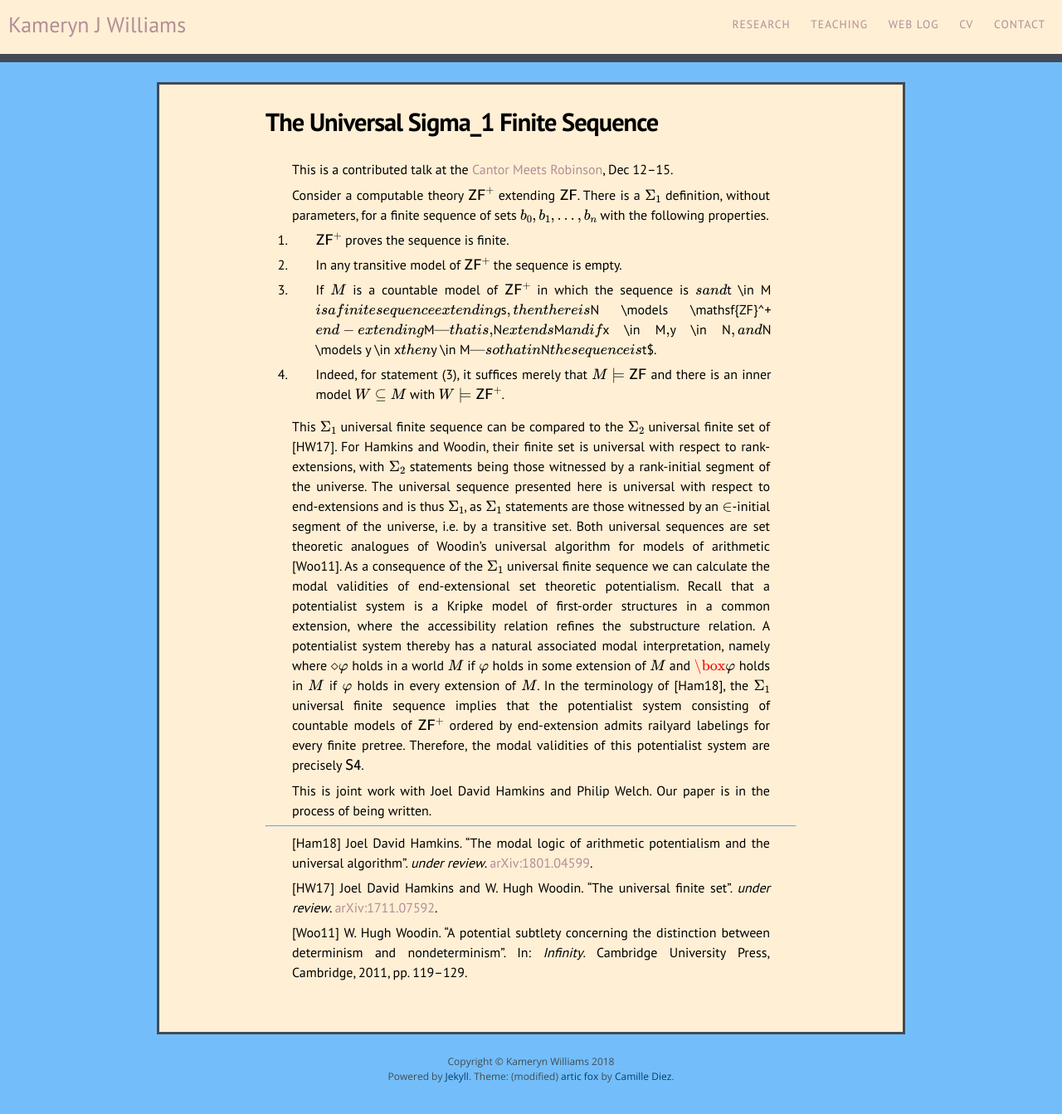
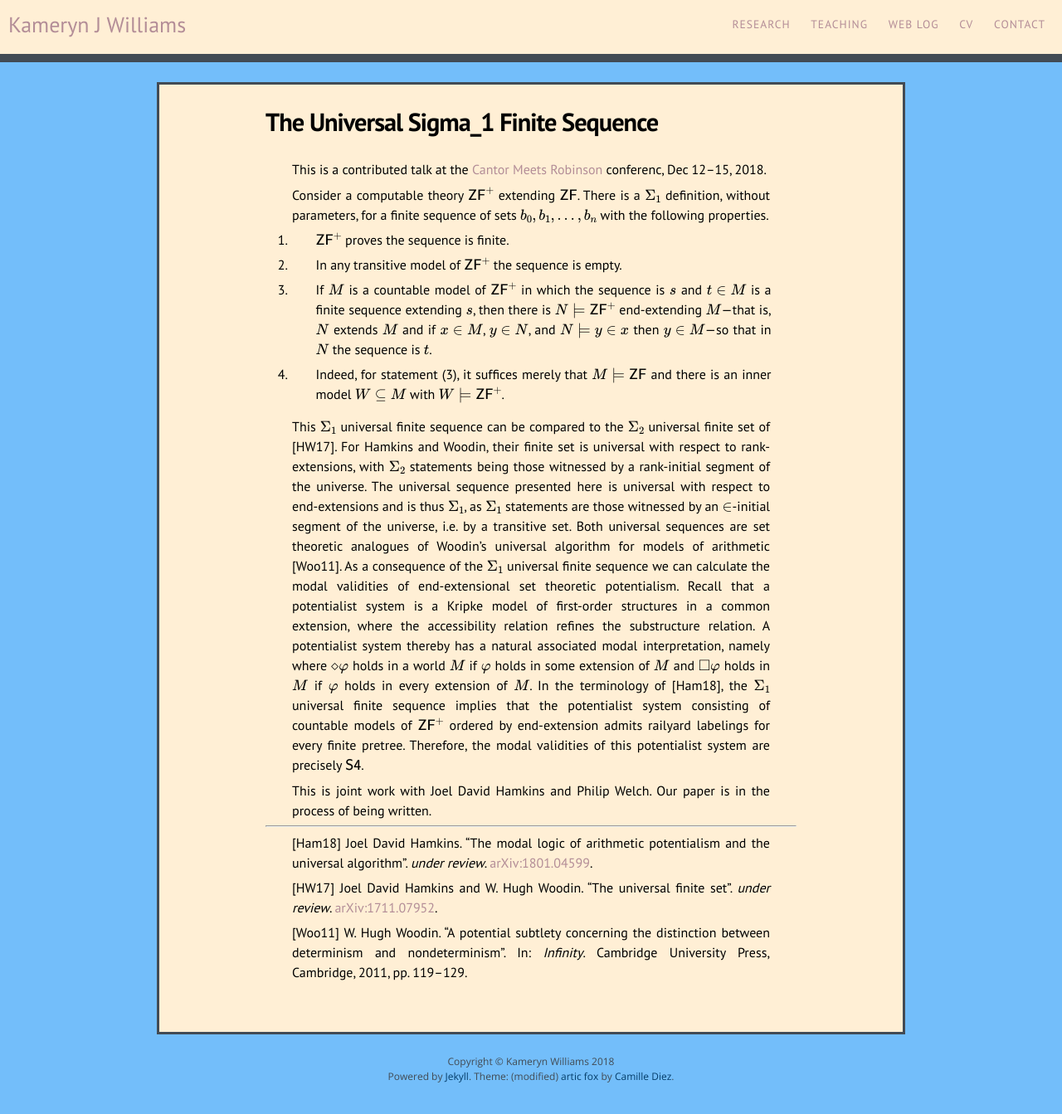
Before and after one commit to kamerynjw/kamerynjw.github.io, a Jekyll site: the page built from research/talks/2018-dec-cmr.md, in a window 1280 px wide. Shown: the whole page at 83% size. Built offline with Jekyll 4.4.1, drawn with Linux system fonts in a browser that asks for light colours; nearby versions of some CDN libraries; formulas are drawn with MathJax 3.

Commit message:
typo fixes

```diff
--- a/research/talks/2018-dec-cmr.md
+++ b/research/talks/2018-dec-cmr.md
@@ -4,7 +4,7 @@ title: "The Universal Sigma_1 Finite Sequence"
 permalink: /research/talks/2018-dec-cmr/
 ---
 
-This is a contributed talk at the [Cantor Meets Robinson](https://cantormeetsrobinson.wordpress.com/), Dec 12–15.
+This is a contributed talk at the [Cantor Meets Robinson](https://cantormeetsrobinson.wordpress.com/) conferenc, Dec 12–15, 2018.
 
 Consider a computable theory $\mathsf{ZF}^+$ extending $\mathsf{ZF}$. There is a $\Sigma_1$ definition, without parameters, for a finite sequence of sets $b_0, b_1, \ldots , b_n$ with the following properties.
 
@@ -12,7 +12,7 @@ Consider a computable theory $\mathsf{ZF}^+$ extending $\mathsf{ZF}$. There is a
 
 2. In any transitive model of $\mathsf{ZF}^+$ the sequence is empty.
 
-3. If $M$ is a countable model of $\mathsf{ZF}^+$ in which the sequence is $s and $t \in M$ is a finite sequence extending $s$, then there is $N \models \mathsf{ZF}^+$ end-extending $M$—that is, $N$ extends $M$ and if $x \in M$, $y \in N$, and $N \models y \in x$ then $y \in M$—so that in $N$ the sequence is $t$.
+3. If $M$ is a countable model of $\mathsf{ZF}^+$ in which the sequence is $s$ and $t \in M$ is a finite sequence extending $s$, then there is $N \models \mathsf{ZF}^+$ end-extending $M$—that is, $N$ extends $M$ and if $x \in M$, $y \in N$, and $N \models y \in x$ then $y \in M$—so that in $N$ the sequence is $t$.
 
 4.  Indeed, for statement (3), it suffices merely that $M \models \mathsf{ZF}$ and there is an inner model $W \subseteq M$ with $W \models \mathsf{ZF}^+$.
 
@@ -22,7 +22,7 @@ modal validities of end-extensional set theoretic potentialism. Recall that a
 potentialist system is a Kripke model of first-order structures in a common
 extension, where the accessibility relation refines the substructure relation.
 A potentialist system thereby has a natural associated modal interpretation,
-namely where $\diamond \varphi$ holds in a world $M$ if $\varphi$ holds in some extension of $M$ and $\box \varphi$ holds in $M$ if $\varphi$ holds in every extension of $M$. In the terminology of [Ham18], the $\Sigma_1$ universal finite sequence implies that the potentialist system consisting of countable models of $\mathsf{ZF}^+$ ordered by end-extension admits railyard labelings for every finite pretree. Therefore, the modal validities of this potentialist system are precisely $\mathsf{S4}$.
+namely where $\diamond \varphi$ holds in a world $M$ if $\varphi$ holds in some extension of $M$ and $\square \varphi$ holds in $M$ if $\varphi$ holds in every extension of $M$. In the terminology of [Ham18], the $\Sigma_1$ universal finite sequence implies that the potentialist system consisting of countable models of $\mathsf{ZF}^+$ ordered by end-extension admits railyard labelings for every finite pretree. Therefore, the modal validities of this potentialist system are precisely $\mathsf{S4}$.
 
 This is joint work with Joel David Hamkins and Philip Welch. Our paper is in the process of being written.
 
@@ -30,6 +30,6 @@ This is joint work with Joel David Hamkins and Philip Welch. Our paper is in the
 
 [Ham18] Joel David Hamkins. "The modal logic of arithmetic potentialism and the universal algorithm". *under review*. [arXiv:1801.04599](https://arxiv.org/abs/1801.04599).
 
-[HW17] Joel David Hamkins and W. Hugh Woodin. "The universal finite set". *under review*. [arXiv:1711.07592](https://arxiv.org/abs/1711.07592).
+[HW17] Joel David Hamkins and W. Hugh Woodin. "The universal finite set". *under review*. [arXiv:1711.07952](https://arxiv.org/abs/1711.07952).
 
 [Woo11] W. Hugh Woodin. "A potential subtlety concerning the distinction between determinism and nondeterminism". In: *Infinity*. Cambridge University Press, Cambridge, 2011, pp. 119–129.
```
